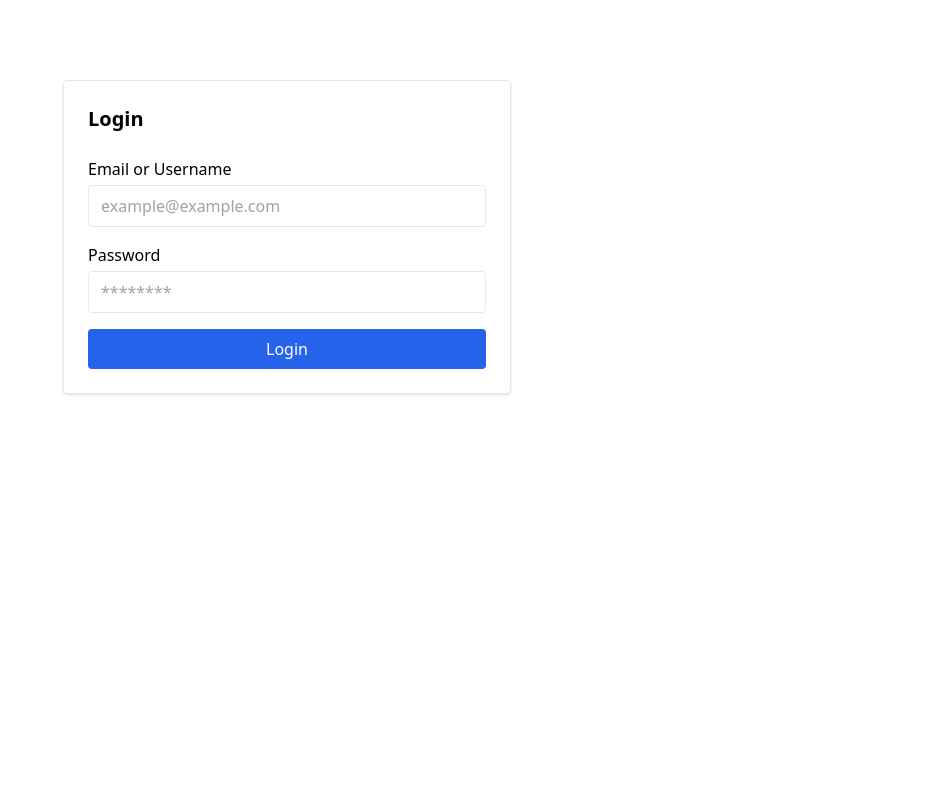
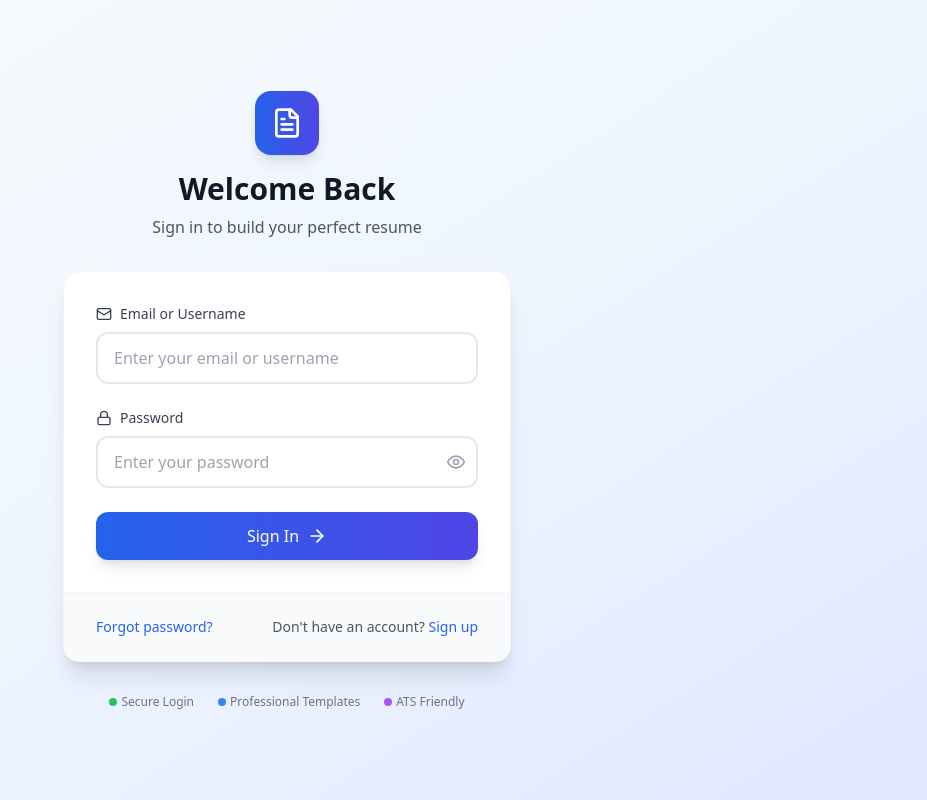
Before and after one commit to ashokkkkwr/Resume_builder_frontend, a React (Vite) app: page / in a window 1280 px wide. Shown: the whole page, without its empty margins (353-1280 px from the left). Built offline with nearby package versions, Linux system fonts and the light colour scheme; no server answers.

Commit message:
(chore):adjusting UI

```diff
--- a/src/components/Login.tsx
+++ b/src/components/Login.tsx
@@ -3,6 +3,7 @@ import { z } from 'zod'
 import { zodResolver } from '@hookform/resolvers/zod'
 import axios from 'axios'
 import { useState } from 'react'
+import { Mail, Lock, Eye, EyeOff, FileText, ArrowRight } from 'lucide-react'
 
 const loginSchema = z.object({
   identifier: z.string().min(1, 'Email or username is required'),
@@ -21,59 +22,161 @@ const LoginForm = () => {
   })
 
   const [error, setError] = useState('')
+  const [showPassword, setShowPassword] = useState(false)
 
   const onSubmit = async (data: LoginInput) => {
     try {
+      setError('')
       const res = await axios.post('http://localhost:5000/api/v1/auth/login', data)
       console.log("🚀 ~ onSubmit ~ res:", res)
-      const saveToken = localStorage.setItem('token',res.data.token.token)
+      const saveToken = localStorage.setItem('token', res.data.token.token)
       console.log(saveToken)
       window.location.reload()
-
-
     } catch (err: any) {
       setError(err?.response?.data?.message || 'Login failed')
     }
   }
 
   return (
-    <form
-      onSubmit={handleSubmit(onSubmit)}
-      className="max-w-md mx-auto mt-20 p-6 border shadow rounded bg-white"
-    >
-      <h2 className="text-xl font-semibold mb-6">Login</h2>
+    <div className="min-h-screen bg-gradient-to-br from-slate-50 via-blue-50 to-indigo-100 flex items-center justify-center p-4">
+      <div className="w-full max-w-md">
+        {/* Header */}
+        <div className="text-center mb-8">
+          <div className="inline-flex items-center justify-center w-16 h-16 bg-gradient-to-r from-blue-600 to-indigo-600 rounded-2xl mb-4 shadow-lg">
+            <FileText className="w-8 h-8 text-white" />
+          </div>
+          <h1 className="text-3xl font-bold text-gray-900 mb-2">Welcome Back</h1>
+          <p className="text-gray-600">Sign in to build your perfect resume</p>
+        </div>
 
-      <div className="mb-4">
-        <label className="block mb-1">Email or Username</label>
+        {/* Form Container */}
+        <div className="bg-white rounded-2xl shadow-xl border border-gray-100 overflow-hidden">
+          <div className="p-8">
+            <form onSubmit={handleSubmit(onSubmit)} className="space-y-6">
+              {/* Email/Username Field */}
+              <div className="space-y-2">
+                <label className="text-sm font-medium text-gray-700 flex items-center gap-2">
+                  <Mail className="w-4 h-4" />
+                  Email or Username
+                </label>
+                <div className="relative">
                   <input
                     {...register('identifier')}
-          className="w-full px-3 py-2 border rounded"
-          placeholder="example@example.com"
+                    className={`w-full px-4 py-3 rounded-xl border-2 transition-all duration-200 focus:outline-none focus:ring-4 focus:ring-blue-500/20 ${
+                      errors.identifier
+                        ? 'border-red-300 focus:border-red-500'
+                        : 'border-gray-200 focus:border-blue-500'
+                    }`}
+                    placeholder="Enter your email or username"
+                    type="text"
                   />
-        {errors.identifier && <p className="text-red-500 text-sm">{errors.identifier.message}</p>}
+                </div>
+                {errors.identifier && (
+                  <p className="text-red-500 text-sm flex items-center gap-1 animate-in slide-in-from-left-1 duration-200">
+                    {errors.identifier.message}
+                  </p>
+                )}
               </div>
 
-      <div className="mb-4">
-        <label className="block mb-1">Password</label>
+              {/* Password Field */}
+              <div className="space-y-2">
+                <label className="text-sm font-medium text-gray-700 flex items-center gap-2">
+                  <Lock className="w-4 h-4" />
+                  Password
+                </label>
+                <div className="relative">
                   <input
-          type="password"
                     {...register('password')}
-          className="w-full px-3 py-2 border rounded"
-          placeholder="********"
+                    type={showPassword ? 'text' : 'password'}
+                    className={`w-full px-4 py-3 pr-12 rounded-xl border-2 transition-all duration-200 focus:outline-none focus:ring-4 focus:ring-blue-500/20 ${
+                      errors.password
+                        ? 'border-red-300 focus:border-red-500'
+                        : 'border-gray-200 focus:border-blue-500'
+                    }`}
+                    placeholder="Enter your password"
                   />
-        {errors.password && <p className="text-red-500 text-sm">{errors.password.message}</p>}
+                  <button
+                    type="button"
+                    onClick={() => setShowPassword(!showPassword)}
+                    className="absolute right-3 top-1/2 transform -translate-y-1/2 text-gray-400 hover:text-gray-600 transition-colors"
+                  >
+                    {showPassword ? (
+                      <EyeOff className="w-5 h-5" />
+                    ) : (
+                      <Eye className="w-5 h-5" />
+                    )}
+                  </button>
+                </div>
+                {errors.password && (
+                  <p className="text-red-500 text-sm flex items-center gap-1 animate-in slide-in-from-left-1 duration-200">
+                    {errors.password.message}
+                  </p>
+                )}
               </div>
 
-      {error && <p className="text-red-600 text-sm mb-3">{error}</p>}
+              {/* Error Message */}
+              {error && (
+                <div className="bg-red-50 border border-red-200 rounded-xl p-4 animate-in slide-in-from-top-1 duration-200">
+                  <p className="text-red-600 text-sm font-medium">{error}</p>
+                </div>
+              )}
 
+              {/* Submit Button */}
               <button
                 type="submit"
                 disabled={isSubmitting}
-        className="w-full bg-blue-600 text-white py-2 rounded hover:bg-blue-700"
+                className="w-full bg-gradient-to-r from-blue-600 to-indigo-600 text-white py-3 px-6 rounded-xl font-medium shadow-lg hover:shadow-xl disabled:opacity-50 disabled:cursor-not-allowed transition-all duration-200 hover:scale-[1.02] active:scale-[0.98] flex items-center justify-center gap-2 group"
               >
-        {isSubmitting ? 'Logging in...' : 'Login'}
+                {isSubmitting ? (
+                  <>
+                    <div className="w-5 h-5 border-2 border-white border-t-transparent rounded-full animate-spin" />
+                    Signing in...
+                  </>
+                ) : (
+                  <>
+                    Sign In
+                    <ArrowRight className="w-5 h-5 transition-transform group-hover:translate-x-1" />
+                  </>
+                )}
               </button>
             </form>
+          </div>
+
+          {/* Footer */}
+          <div className="bg-gray-50 px-8 py-6 border-t border-gray-100">
+            <div className="flex items-center justify-between text-sm">
+              <button className="text-blue-600 hover:text-blue-700 font-medium transition-colors">
+                Forgot password?
+              </button>
+              <div className="text-gray-600">
+                Don't have an account?{' '}
+                <button className="text-blue-600 hover:text-blue-700 font-medium transition-colors">
+                  Sign up
+                </button>
+              </div>
+            </div>
+          </div>
+        </div>
+
+        {/* Trust Indicators */}
+        <div className="mt-8 text-center">
+          <div className="flex items-center justify-center gap-6 text-xs text-gray-500">
+            <div className="flex items-center gap-1">
+              <div className="w-2 h-2 bg-green-500 rounded-full"></div>
+              Secure Login
+            </div>
+            <div className="flex items-center gap-1">
+              <div className="w-2 h-2 bg-blue-500 rounded-full"></div>
+              Professional Templates
+            </div>
+            <div className="flex items-center gap-1">
+              <div className="w-2 h-2 bg-purple-500 rounded-full"></div>
+              ATS Friendly
+            </div>
+          </div>
+        </div>
+      </div>
+    </div>
   )
 }
 
```
Also changed, not shown: .bolt/config.json (deleted), 1 other file (tests, documents, lock files or other folders). Lines whose indentation alone changed are shown as unchanged.
